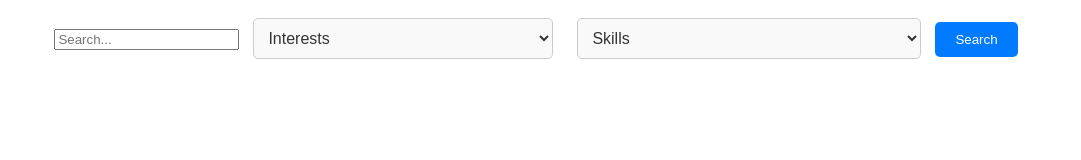
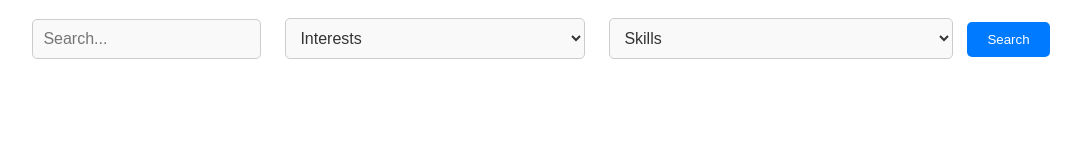
Before and after one commit to harleen251/we-bridge, a plain HTML site: page explore-page/index.html in a window 1280 px wide. Shown: the whole page, without its empty margins (104-1185 px from the left). Drawn offline with Linux system fonts and the light colour scheme; no server answers.

Commit message:
fixed the css for search bar

```diff
--- a/explore-page/style.css
+++ b/explore-page/style.css
@@ -2,7 +2,7 @@ body {
     text-align: center;
 }
 
-select {
+select, input[type="text"] {
     padding: 10px;
     margin: 10px 0;
     margin-left: 10px;
@@ -25,7 +25,6 @@ input[type="submit"] {
 
 div {
     display: grid;
-
 }
 
 
```
